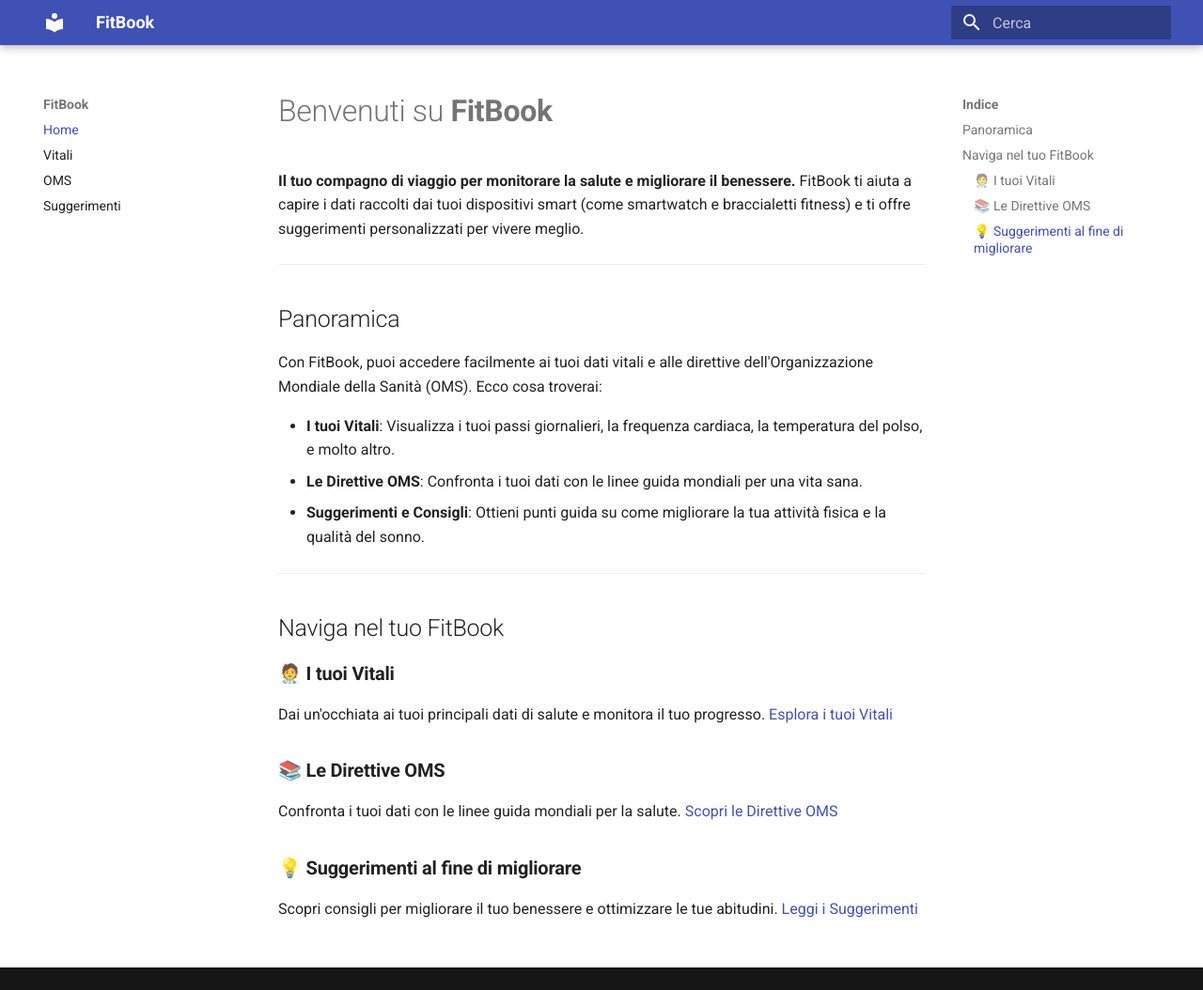
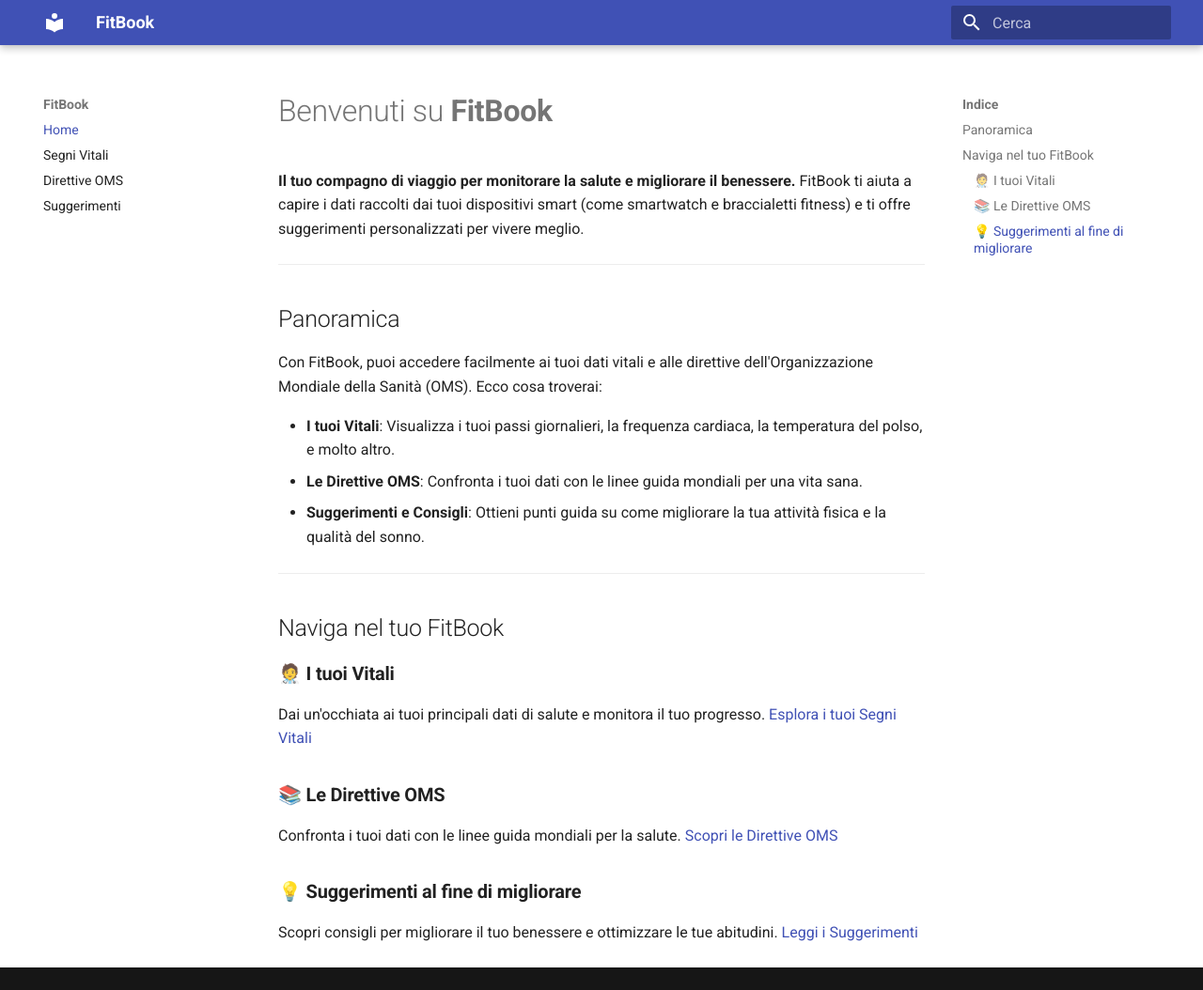
Before and after one commit to gabrielegolfieri/FitBook, an MkDocs documentation site: the page built from docs/index.md, in a window 1280 px wide and 1054 px high. Shown: the whole window at 94% size. Built offline with MkDocs 1.6.1 and Material for MkDocs 9.7.7, drawn with Linux system fonts in a browser that asks for light colours.

Commit message:
Eigth commit

```diff
--- a/docs/index.md
+++ b/docs/index.md
@@ -19,7 +19,7 @@ Con FitBook, puoi accedere facilmente ai tuoi dati vitali e alle direttive dell'
 
 ### 🧑‍⚕️ **I tuoi Vitali**
 Dai un'occhiata ai tuoi principali dati di salute e monitora il tuo progresso.
-[Esplora i tuoi Vitali](vitali.md)
+[Esplora i tuoi Segni Vitali](vitali.md)
 
 ### 📚 **Le Direttive OMS**
 Confronta i tuoi dati con le linee guida mondiali per la salute.
--- a/mkdocs.yml
+++ b/mkdocs.yml
@@ -1,8 +1,8 @@
 site_name: FitBook
 nav:
   - Home: index.md
-  - Vitali: vitali.md
-  - OMS: OMS.md
+  - Segni Vitali: vitali.md
+  - Direttive OMS: OMS.md
   - Suggerimenti: suggerimenti.md
 theme:
   name: material
```
Also changed, not shown: site/404.html, site/OMS.html, site/index.html, site/search/search_index.json, site/suggerimenti.html, site/vitali.html.
